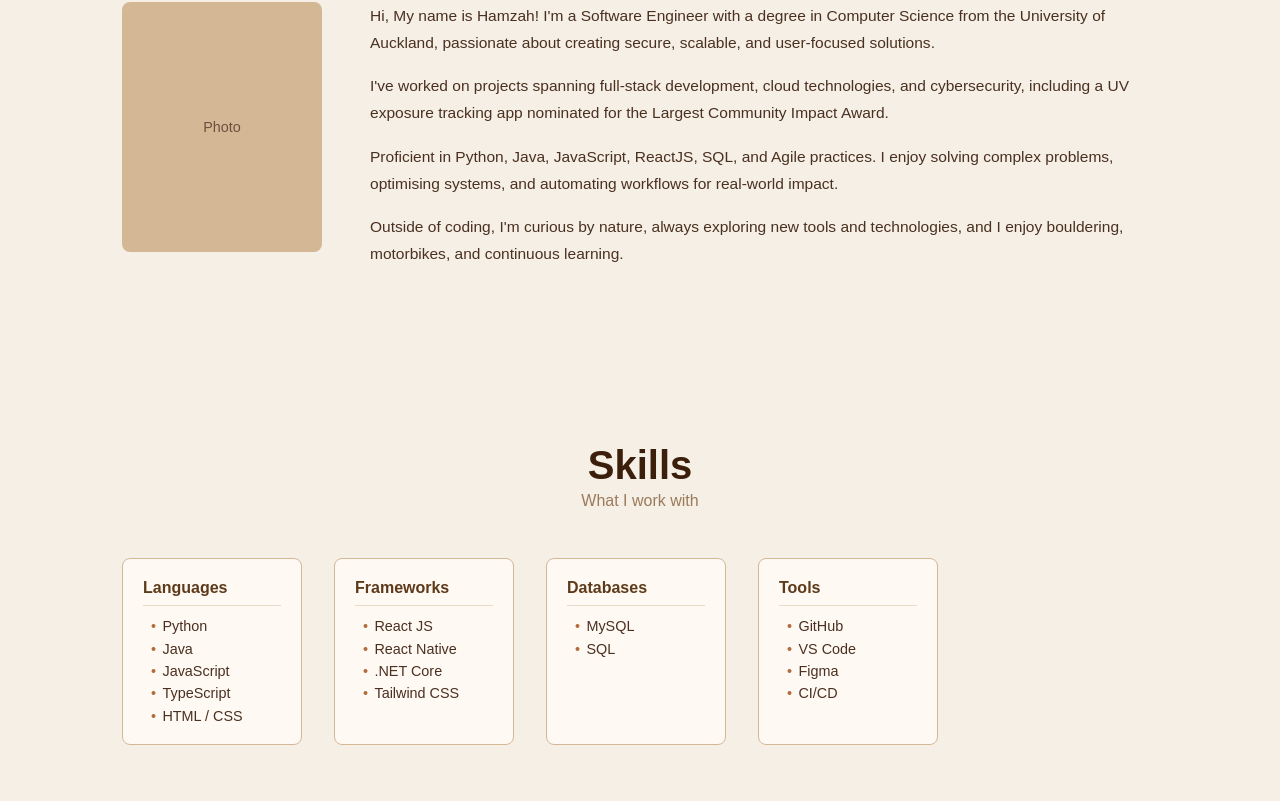
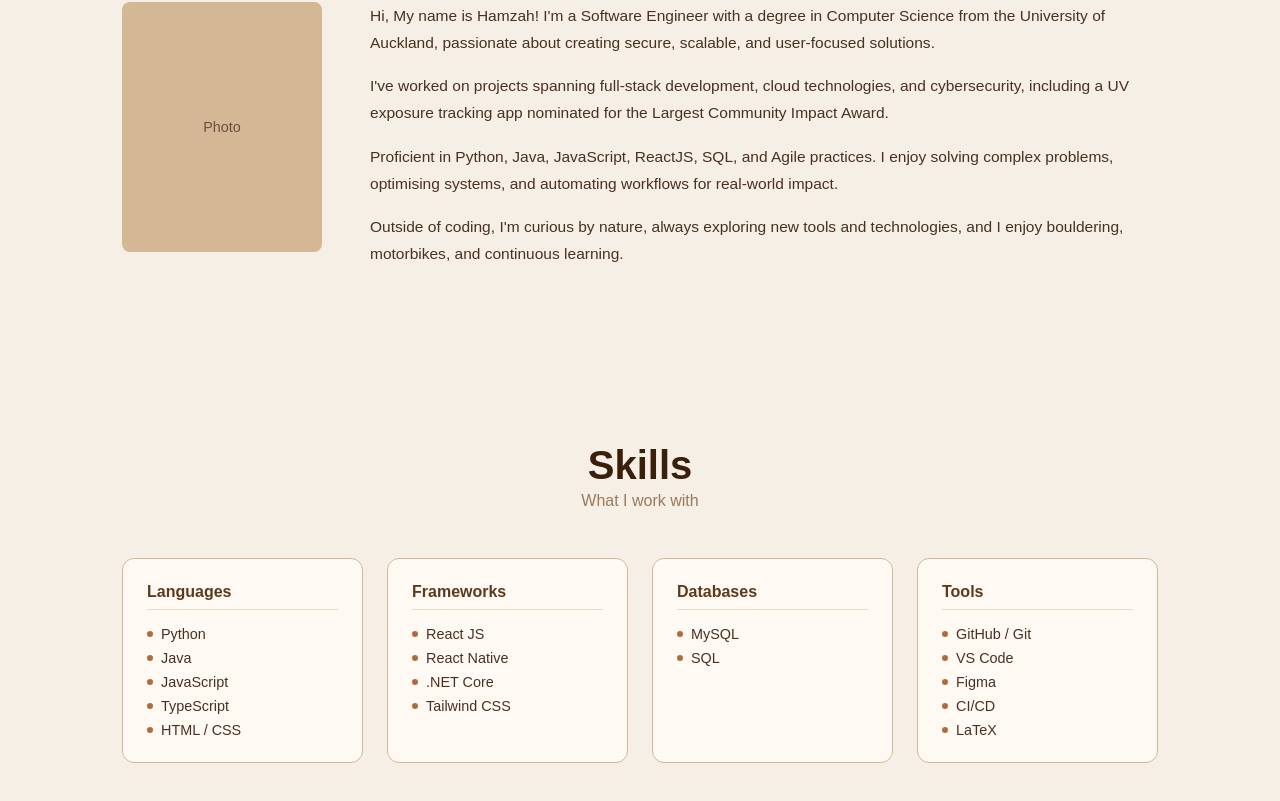
Before and after one commit to realiru/Portfolio-Website, a React (Vite) app in the folder portfolio/: page / in a window 1280 px wide. Shown: the part 1073-1874 px from the top of the page. Built offline with nearby package versions, Linux system fonts and the light colour scheme; a small style sheet from the web is missing.

Commit message:
refactor: skills to grid layout with mapped data

```diff
--- a/portfolio/src/components/Sections/Skills.css
+++ b/portfolio/src/components/Sections/Skills.css
@@ -17,44 +17,52 @@
   margin-bottom: 3rem;
 }
 
-/* just a flex row of lists for now, will convert to grid */
-.skills-list {
-  display: flex;
-  gap: 2rem;
-  flex-wrap: wrap;
+.skills-grid {
+  display: grid;
+  grid-template-columns: repeat(4, 1fr);
+  gap: 1.5rem;
 }
 
-.skills-category {
-  min-width: 180px;
+.skill-card {
   background: #fff9f3;
   border: 1px solid #d4b896;
-  border-radius: 8px;
-  padding: 1.25rem;
+  border-radius: 12px;
+  padding: 1.5rem;
 }
 
-.skills-category h3 {
+.skill-card h3 {
   font-size: 1rem;
   color: #5d3a1a;
-  margin-bottom: 0.75rem;
+  margin-bottom: 1rem;
+  padding-bottom: 0.5rem;
   border-bottom: 1px solid #ebd9c8;
-  padding-bottom: 0.5rem;
 }
 
-.skills-category ul {
+.skill-card ul {
   list-style: none;
   display: flex;
   flex-direction: column;
-  gap: 0.4rem;
+  gap: 0.5rem;
 }
 
-.skills-category li {
+.skill-card li {
+  display: flex;
+  align-items: center;
+  gap: 0.5rem;
   font-size: 0.9rem;
   color: #4a3020;
-  padding-left: 0.5rem;
 }
 
-.skills-category li::before {
-  content: '•';
-  color: #b36b3b;
-  margin-right: 0.4rem;
+.skill-dot {
+  width: 6px;
+  height: 6px;
+  border-radius: 50%;
+  background: #b36b3b;
+  flex-shrink: 0;
 }
+
+@media (max-width: 768px) {
+  .skills-grid {
+    grid-template-columns: repeat(2, 1fr);
+  }
+}
--- a/portfolio/src/components/Sections/Skills.jsx
+++ b/portfolio/src/components/Sections/Skills.jsx
@@ -1,51 +1,44 @@
 import './Skills.css';
 
-// TODO: make this a proper grid layout, this list looks bad
+const skillData = [
+  {
+    category: 'Languages',
+    items: ['Python', 'Java', 'JavaScript', 'TypeScript', 'HTML / CSS'],
+  },
+  {
+    category: 'Frameworks',
+    items: ['React JS', 'React Native', '.NET Core', 'Tailwind CSS'],
+  },
+  {
+    category: 'Databases',
+    items: ['MySQL', 'SQL'],
+  },
+  {
+    category: 'Tools',
+    items: ['GitHub / Git', 'VS Code', 'Figma', 'CI/CD', 'LaTeX'],
+  },
+];
+
 function Skills() {
   return (
     <div className="skills-container">
       <h2>Skills</h2>
       <p className="skills-subtitle">What I work with</p>
 
-      <div className="skills-list">
-        <div className="skills-category">
-          <h3>Languages</h3>
-          <ul>
-            <li>Python</li>
-            <li>Java</li>
-            <li>JavaScript</li>
-            <li>TypeScript</li>
-            <li>HTML / CSS</li>
-          </ul>
-        </div>
-
-        <div className="skills-category">
-          <h3>Frameworks</h3>
-          <ul>
-            <li>React JS</li>
-            <li>React Native</li>
-            <li>.NET Core</li>
-            <li>Tailwind CSS</li>
-          </ul>
-        </div>
-
-        <div className="skills-category">
-          <h3>Databases</h3>
-          <ul>
-            <li>MySQL</li>
-            <li>SQL</li>
-          </ul>
-        </div>
-
-        <div className="skills-category">
-          <h3>Tools</h3>
-          <ul>
-            <li>GitHub</li>
-            <li>VS Code</li>
-            <li>Figma</li>
-            <li>CI/CD</li>
-          </ul>
-        </div>
+      <div className="skills-grid">
+        {skillData.map((group) => (
+          <div key={group.category} className="skill-card">
+            <h3>{group.category}</h3>
+            <ul>
+              {group.items.map((item) => (
+                <li key={item}>
+                  <span className="skill-dot" />
+                  {item}
+                </li>
+              ))}
+            </ul>
+          </div>
+        ))}
       </div>
     </div>
   );
```
